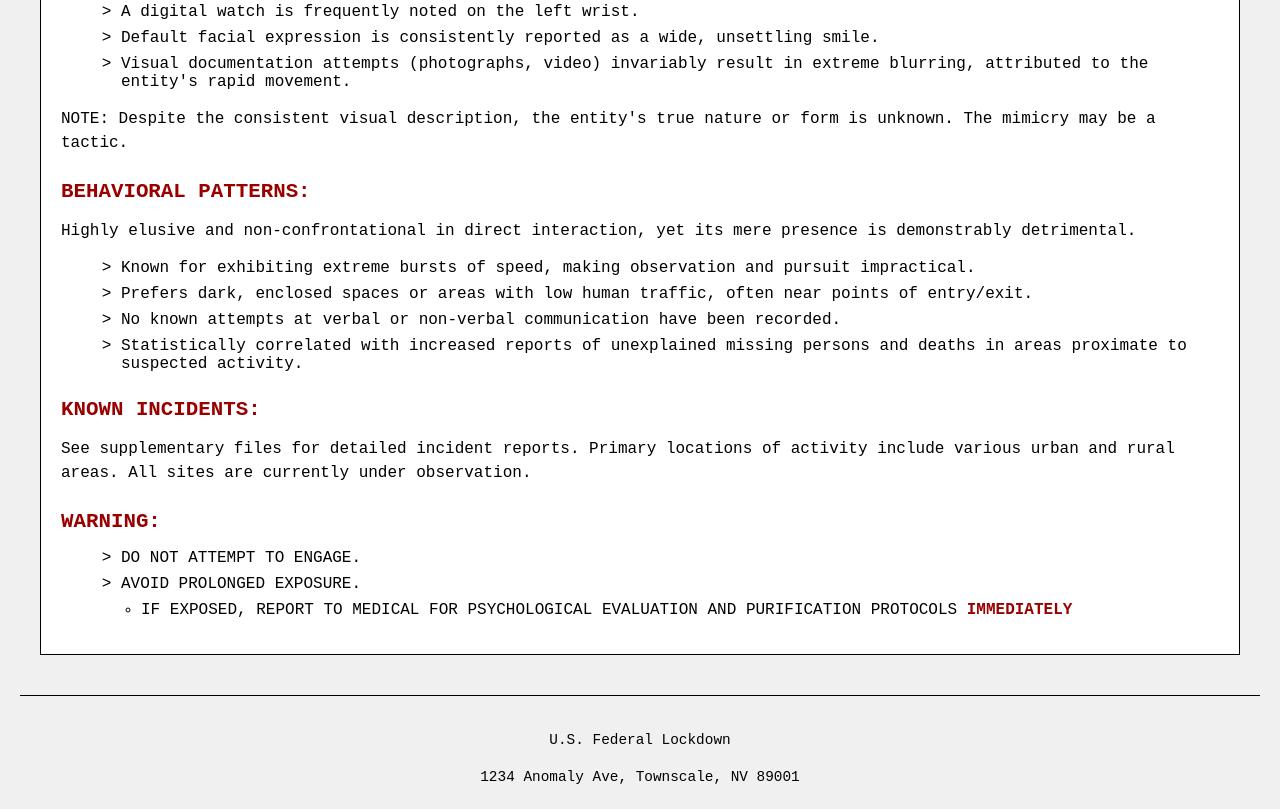
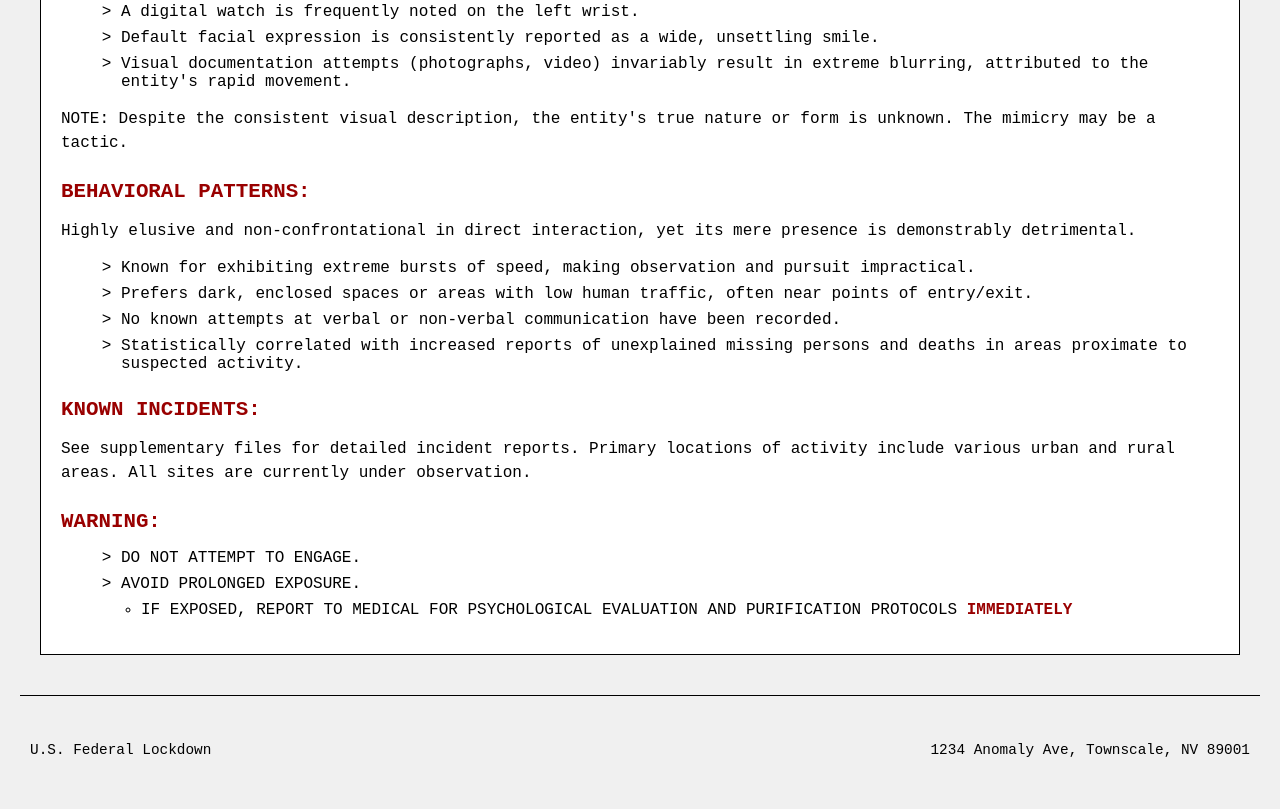
Before and after one commit to BTGorilla/Federal-Lockdown, a plain HTML site: page index.html in a window 1280 px wide. Shown: the part 559-1368 px from the top of the page. Drawn offline with Linux system fonts and the light colour scheme.

Commit message:
Update style.css

```diff
--- a/style.css
+++ b/style.css
@@ -86,6 +86,12 @@ footer {
     color: #000;
 }
 
+.footer-text {
+    display: flex;
+    justify-content: space-between;
+    padding: 10px;
+}
+
 .image-container {
     float: right;
     margin-right: 20px;
```
